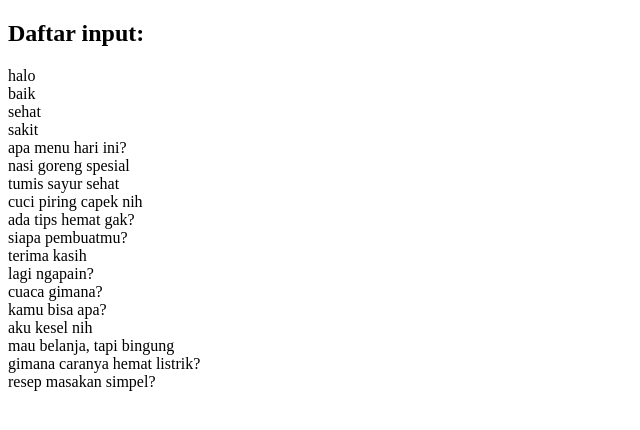
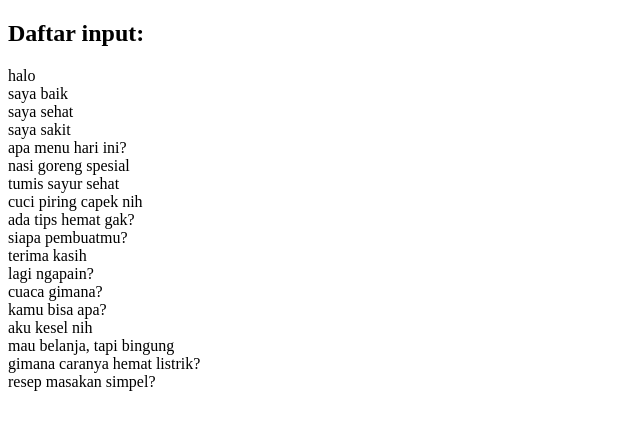
Before and after one commit to Daffa-5mb/Catatan-ChaiD, a plain HTML site: page index.html in a window 1280 px wide. Shown: the whole page, without its empty margins (0-640 px from the left). Drawn offline with Linux system fonts and the light colour scheme.

Commit message:
Update index.html

```diff
--- a/index.html
+++ b/index.html
@@ -8,11 +8,11 @@
   <p>
     halo
     <br>
-    baik
+    saya baik
     <br>
-    sehat
+    saya sehat
     <br>
-    sakit
+    saya sakit
     <br>
     apa menu hari ini?
     <br>
```
